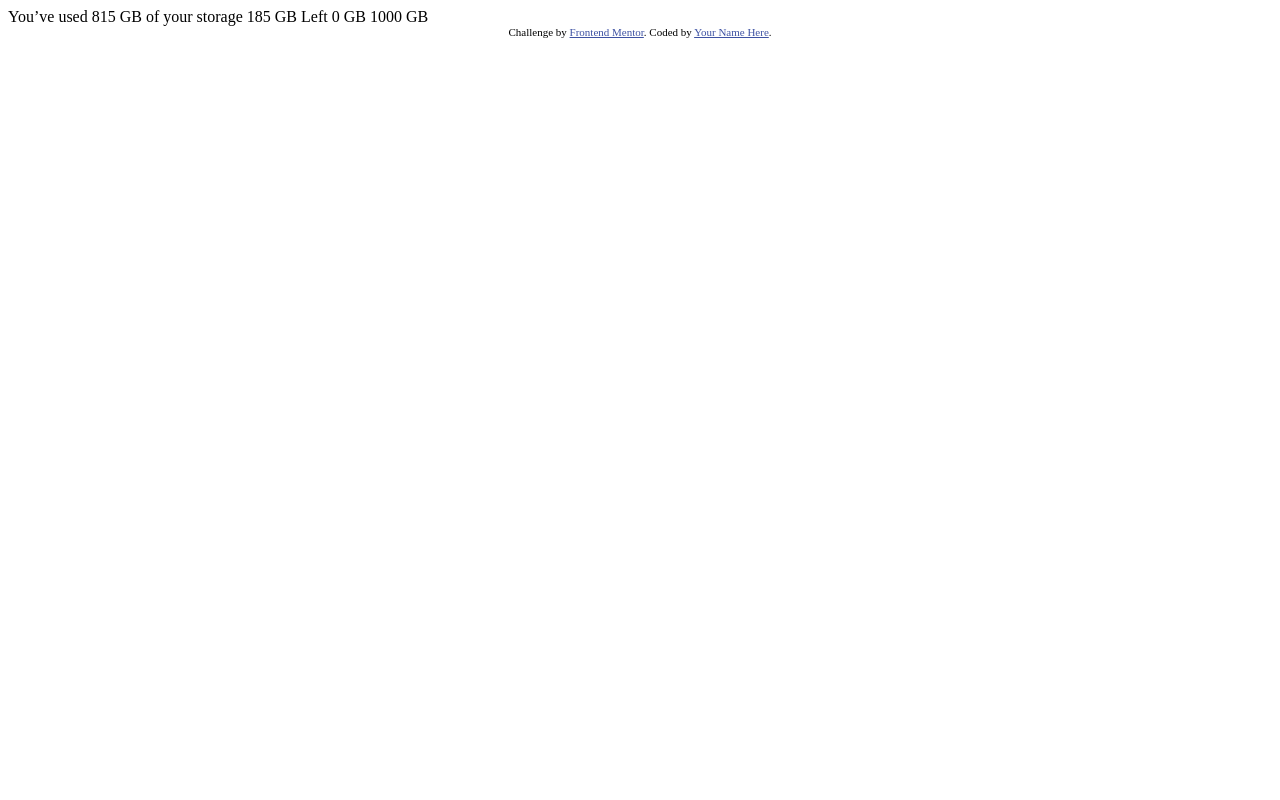
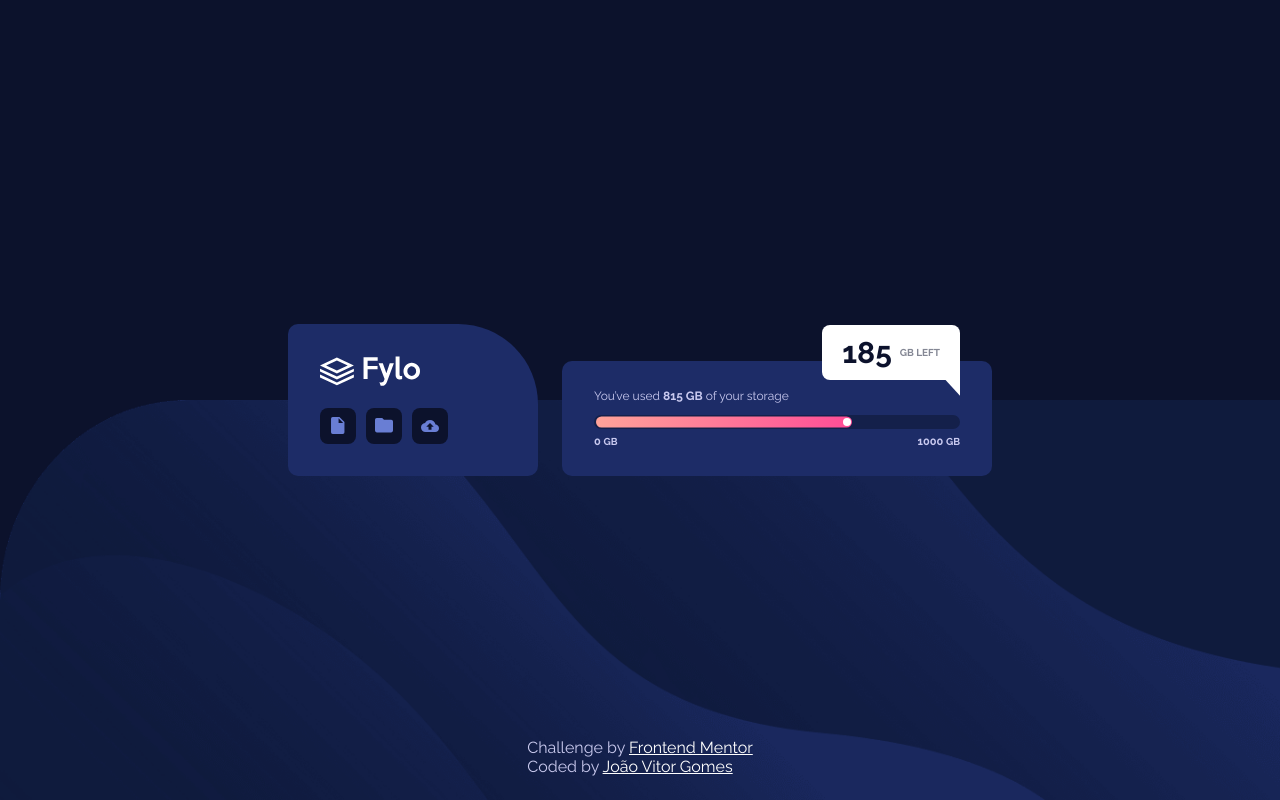
Before and after one commit to vitorp4/fylo-data-storage-component, a plain HTML site: page index.html in a window 1280 px wide. Drawn offline with Linux system fonts and the light colour scheme.

Commit message:
desktop version

```diff
--- a/index.html
+++ b/index.html
@@ -1,31 +1,55 @@
 <!DOCTYPE html>
 <html lang="en">
-<head>
-  <meta charset="UTF-8">
-  <meta name="viewport" content="width=device-width, initial-scale=1.0"> <!-- displays site properly based on user's device -->
+  <head>
+    <meta charset="UTF-8" />
+    <meta name="viewport" content="width=device-width, initial-scale=1.0" />
 
-  <link rel="icon" type="image/png" sizes="32x32" href="./images/favicon-32x32.png">
+    <link
+      rel="icon"
+      type="image/png"
+      sizes="32x32"
+      href="./images/favicon-32x32.png"
+    />
 
-  <title>Frontend Mentor | Fylo data storage component</title>
+    <title>Fylo data storage component</title>
 
-  <!-- Feel free to remove these styles or customise in your own stylesheet 👍 -->
-  <style>
-    .attribution { font-size: 11px; text-align: center; }
-    .attribution a { color: hsl(228, 45%, 44%); }
-  </style>
-</head>
-<body>
+    <link rel="stylesheet" type="text/css" href="style.css" />
+  </head>
+  <body>
+    <div class="container">
+      <div class="nav">
+        <img src="images/logo.svg" />
+        <div class="icons">
+          <div class="icon">
+            <img src="images/icon-document.svg" />
+          </div>
+          <div class="icon">
+            <img src="images/icon-folder.svg" />
+          </div>
+          <div class="icon">
+            <img src="images/icon-upload.svg" />
+          </div>
+        </div>
+      </div>
+      <div class="storage">
+        <div class="storage-card">
+          <div class="space-left">185 <span>GB LEFT</span></div>
+          <p>You’ve used <span>815 GB</span> of your storage</p>
+          <div class="progress"></div>
+          <div class="legend">
+            <p>0 <span>GB</span></p>
+            <p>1000 <span>GB</span></p>
+          </div>
+        </div>
+      </div>
+    </div>
 
-  You’ve used 815 GB of your storage
-
-  185 GB Left
-
-  0 GB
-  1000 GB
-
-  <div class="attribution">
-    Challenge by <a href="https://www.frontendmentor.io?ref=challenge" target="_blank">Frontend Mentor</a>.
-    Coded by <a href="#">Your Name Here</a>.
-  </div>
-</body>
+    <footer>
+      Challenge by
+      <a href="https://www.frontendmentor.io?ref=challenge" target="_blank"
+        >Frontend Mentor</a
+      ><br />
+      Coded by <a href="https://github.com/vitorp4">João Vitor Gomes</a>
+    </footer>
+  </body>
 </html>
--- /dev/null
+++ b/style.css
@@ -0,0 +1,174 @@
+@import url("https://fonts.googleapis.com/css2?family=Raleway:wght@400;700&display=swap");
+
+:root {
+  --gradient: linear-gradient(to right, hsl(6, 100%, 80%), hsl(335, 100%, 65%));
+  --pale-blue: hsla(243, 100%, 93%, 0.9);
+  --grayish-blue: hsl(229, 7%, 55%);
+  --dark-blue: hsl(228, 56%, 26%);
+  --very-dark-blue: hsl(229, 57%, 11%);
+  --progress-bg: #14204a;
+}
+
+body {
+  background-image: url(images/bg-desktop.png);
+  background-color: var(--very-dark-blue);
+  background-size: 100% 50%;
+  background-repeat: no-repeat;
+  background-position-y: 100%;
+  min-height: 100vh;
+  margin: 0;
+  color: var(--pale-blue);
+  display: grid;
+  place-items: center;
+  font-family: "Raleway", sans-serif;
+}
+
+* {
+  box-sizing: border-box;
+}
+
+.container {
+  display: flex;
+  align-items: flex-end;
+  gap: 24px;
+}
+
+.nav {
+  background-color: var(--dark-blue);
+  border-radius: 10px 80px 10px 10px;
+  padding: 32px;
+  width: 250px;
+}
+
+.nav > img {
+  width: 100px;
+}
+
+.icons {
+  display: flex;
+  gap: 10px;
+  margin-top: 18px;
+}
+
+.icons > .icon {
+  width: 36px;
+  height: 36px;
+  border-radius: 8px;
+  background-color: var(--very-dark-blue);
+  display: grid;
+  place-items: center;
+}
+
+.icons > .icon > img {
+  width: 18px;
+}
+
+.icons > .icon:first-child > img {
+  width: 14px;
+}
+
+.space-left {
+  background-color: #fff;
+  color: var(--very-dark-blue);
+  position: absolute;
+  right: 32px;
+  top: -36px;
+  width: fit-content;
+  padding: 10px 20px;
+  font-size: 30px;
+  font-weight: 700;
+  display: flex;
+  align-items: center;
+  gap: 8px;
+  border-radius: 8px;
+}
+
+.space-left span {
+  font-size: 10px;
+  font-weight: 700;
+  color: var(--grayish-blue);
+}
+
+.space-left::before {
+  position: absolute;
+  content: '';
+  background-color: inherit;
+  height: 24px;
+  width: 22px;
+  right: 0;
+  bottom: -16px;
+  clip-path: polygon(0 0, 100% 0, 100% 100%);
+}
+
+.storage-card {
+  background-color: var(--dark-blue);
+  padding: 28px 32px;
+  border-radius: 10px;
+  position: relative;
+  width: 430px;
+}
+
+.storage-card > p {
+  font-size: 12px;
+  margin-top: 0;
+}
+
+.storage-card > p > span {
+  font-weight: 700;
+}
+
+.progress {
+  width: 100%;
+  background-color: var(--progress-bg);
+  height: 14px;
+  border-radius: 8px;
+  position: relative;
+}
+
+.progress::before {
+  position: absolute;
+  left: 2px;
+  top: 50%;
+  content: '';
+  background-image: var(--gradient);
+  width: 70%;
+  transform: translateY(-50%);
+  height: calc(100% - 3px);
+  border-radius: 8px;
+}
+
+.progress::after {
+  content: '';
+  background-color: #fff;
+  width: 8px;
+  height: 8px;
+  top: 50%;
+  transform: translateY(-50%);
+  border-radius: 50%;
+  left: calc(70% - 7px);
+  position: absolute;
+}
+
+.legend {
+  display: flex;
+  justify-content: space-between;
+}
+
+.legend > p {
+  font-weight: 700;
+  font-size: 11px;
+  margin: 6px 0 0 0;
+}
+
+.legend > p > span {
+  font-size: 10px;
+}
+
+footer {
+  position: absolute;
+  bottom: 24px;
+}
+
+footer a {
+  color: #fff;
+}
```
